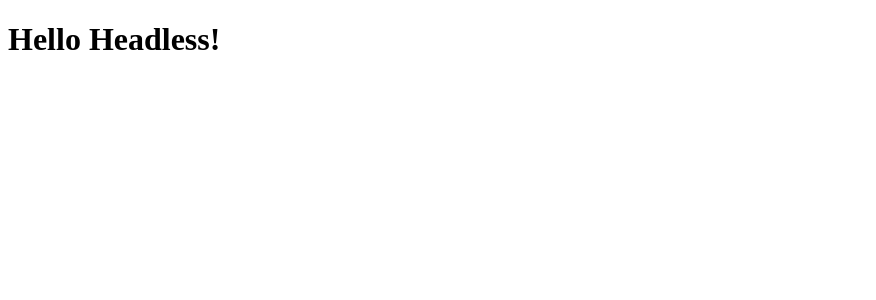
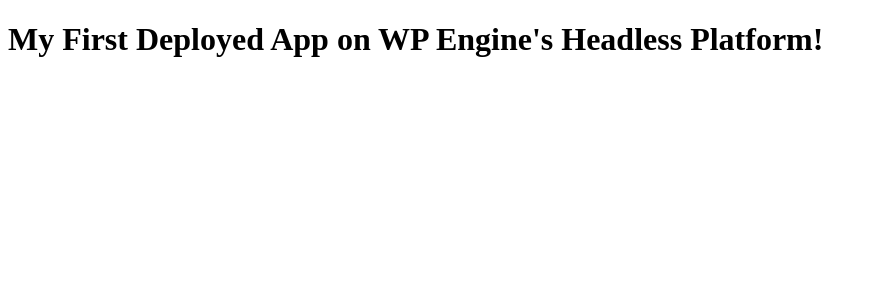
Before and after one commit to adassow/my-headless-app, a Next.js app: page / in a window 1280 px wide. Shown: the top 300 px of the page, without its empty margins (0-876 px from the left). Built offline with nearby package versions, Linux system fonts and the light colour scheme.

Commit message:
updated site header

```diff
--- a/pages/index.tsx
+++ b/pages/index.tsx
@@ -1,3 +1,5 @@
-const Home = () => <h1>Hello Headless!</h1>;
+const Home = () => (
+  <h1>My First Deployed App on WP Engine's Headless Platform!</h1>
+);
 
 export default Home;
```
